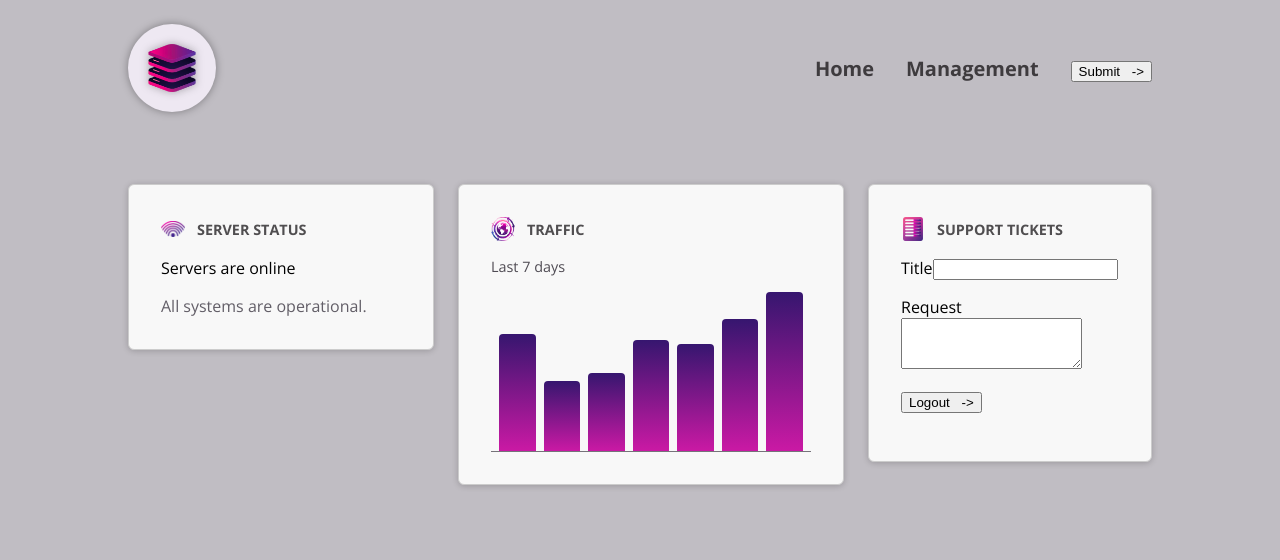
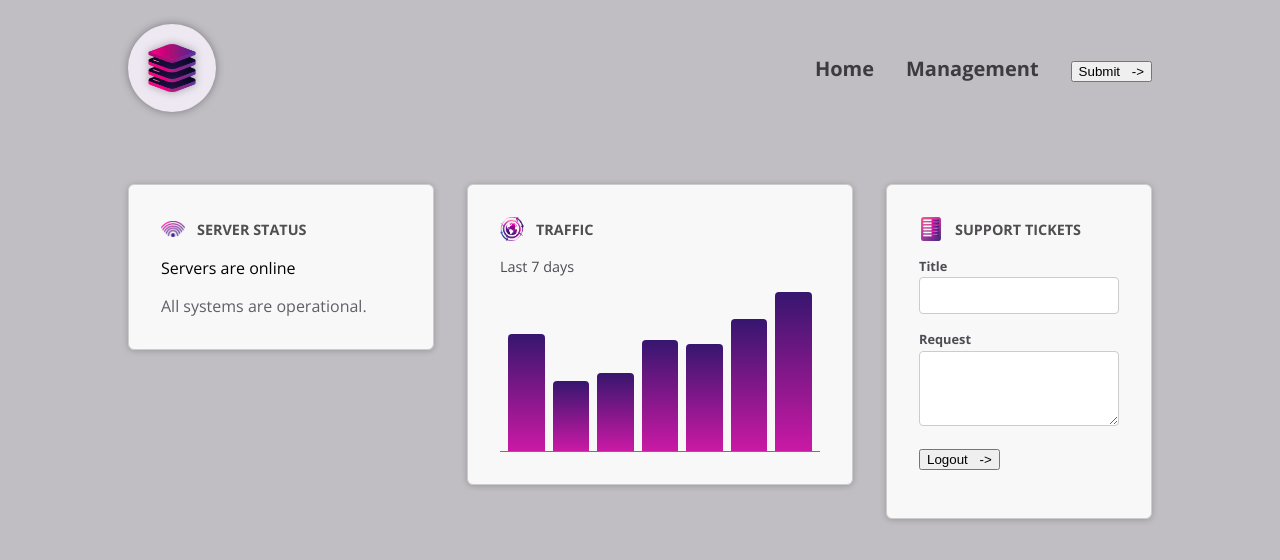
Before and after one commit to samyuktha2002/new-angular-components-and-templates-deep-dive, an Angular app: page / in a window 1280 px wide. Shown: the top 560 px of the page. Built offline with nearby package versions, Linux system fonts and the light colour scheme.

Commit message:
configuring view encapsulation

```diff
--- a/src/app/shared/control/control.component.html
+++ b/src/app/shared/control/control.component.html
@@ -1,4 +1,4 @@
-<p>
+<p class="control">
     <label>{{ label }}</label>
     <ng-content select="input, textarea"/>
 </p>
--- a/src/app/shared/control/control.component.ts
+++ b/src/app/shared/control/control.component.ts
@@ -1,11 +1,12 @@
-import { Component, Input } from '@angular/core';
+import { Component, Input, ViewEncapsulation } from '@angular/core';
 
 @Component({
   selector: 'app-control',
   standalone: true,
   imports: [],
   templateUrl: './control.component.html',
-  styleUrl: './control.component.css'
+  styleUrl: './control.component.css',
+  encapsulation: ViewEncapsulation.None
 })
 export class ControlComponent {
   @Input({required: true}) label!: string;
```
